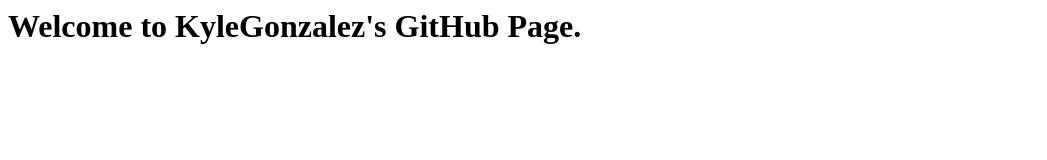
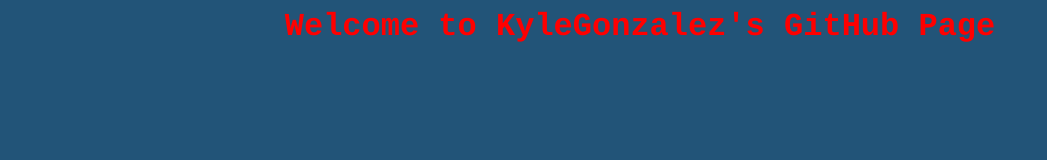
Before and after one commit to Kilemonn/Kilemonn.github.io, a plain HTML site: page index.html in a window 1280 px wide. Shown: the whole page, without its empty margins (0-1047 px from the left). Drawn offline with Linux system fonts and the light colour scheme.

Commit message:
Add some CSS

```diff
--- a/index.html
+++ b/index.html
@@ -1,10 +1,22 @@
 <html>
 
 	<head>
+		<style>
+			body
+			{
+				background-color: #225478;
+			}
+			h1
+			{
+				color: red;
+				text-align: center;
+				font-family: courier;
+			}
+		</style>
 	</head>
 
 	<body>
-		<h1>Welcome to KyleGonzalez's GitHub Page.</h1>
+		<h1>Welcome to KyleGonzalez's GitHub Page</h1>
 	<body>
 
 </html>
```
